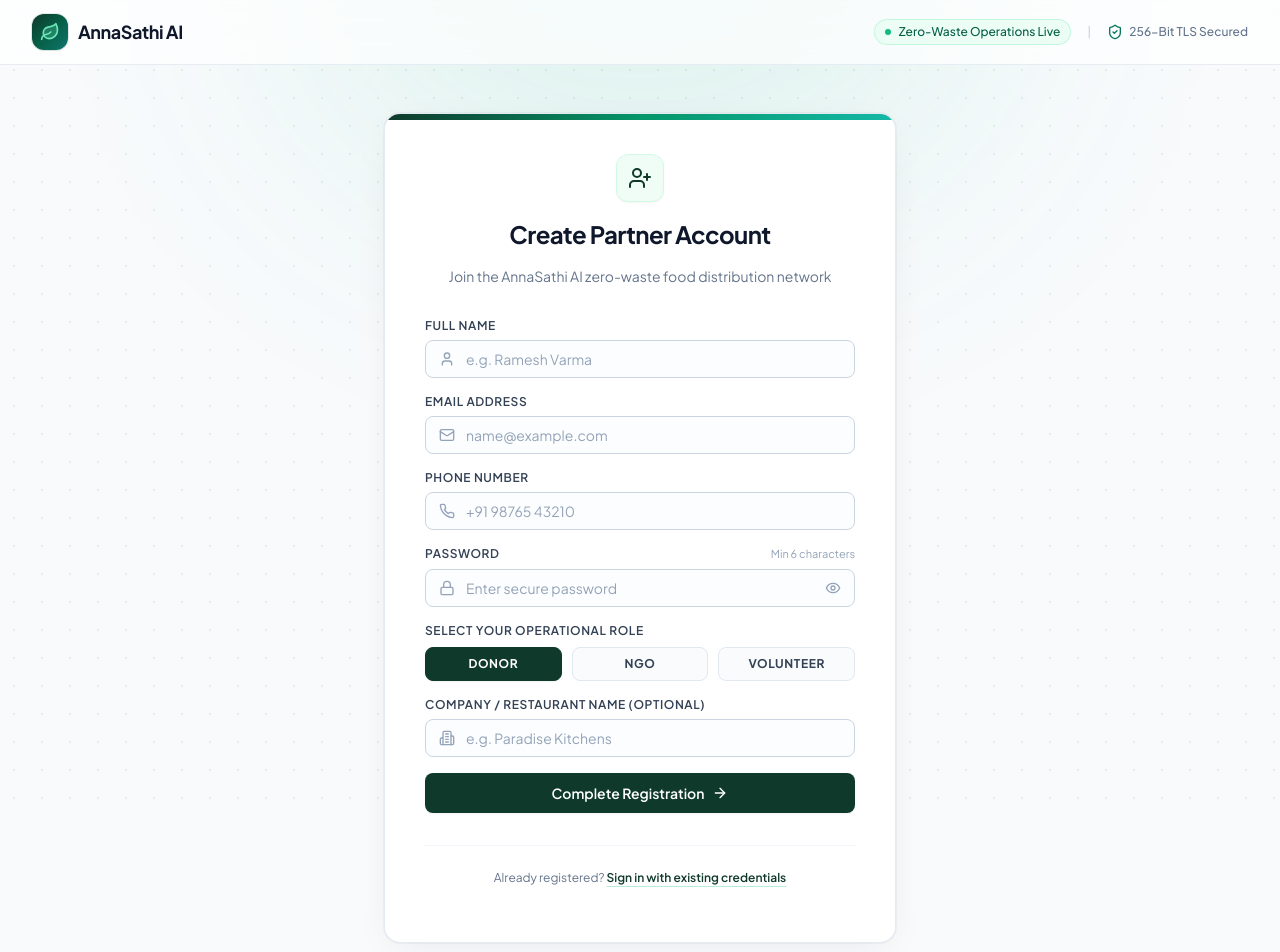
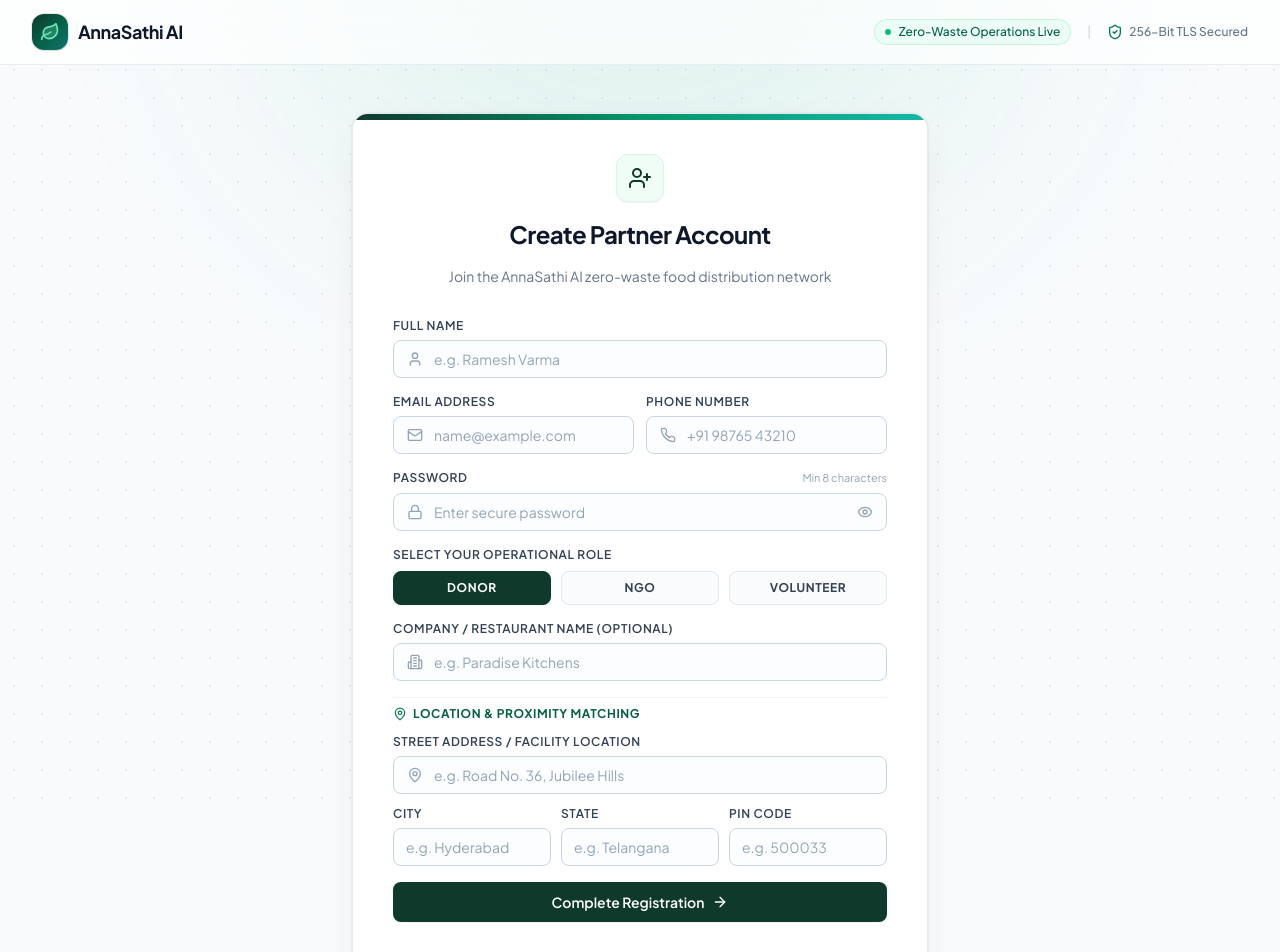
Before and after one commit to MenakaYattapu2006/AnnaSathi-AI, a React (Vite) app in the folder frontend/: page /register in a window 1280 px wide. Shown: the top 952 px of the page. Built offline with nearby package versions, Linux system fonts and the light colour scheme; no server answers.

Commit message:
feat(auth): add street address, city, state, and pincode location fields to registration

```diff
--- a/frontend/src/contexts/AuthContext.tsx
+++ b/frontend/src/contexts/AuthContext.tsx
@@ -94,6 +94,10 @@ export const AuthProvider: React.FC<{ children: React.ReactNode }> = ({ children
           password: userData.password,
           role: userData.role,
           organizationName: userData.organizationName,
+          address: userData.address,
+          city: userData.city,
+          state: userData.state,
+          pincode: userData.pincode,
         });
         if (response?.user) {
           // Registration succeeded. Do NOT auto-login.
--- a/frontend/src/lib/apiClient.ts
+++ b/frontend/src/lib/apiClient.ts
@@ -262,6 +262,10 @@ export const apiClient = {
       password?: string;
       role: string;
       organizationName?: string;
+      address?: string;
+      city?: string;
+      state?: string;
+      pincode?: string;
     }) =>
       request('/auth/register', {
         method: 'POST',
--- a/frontend/src/lib/mockAuthService.ts
+++ b/frontend/src/lib/mockAuthService.ts
@@ -11,7 +11,10 @@ export interface RegisterInput {
   phone?: string;
   role: UserRole;
   organizationName?: string;
+  address?: string;
   city?: string;
+  state?: string;
+  pincode?: string;
 }
 
 /**
--- a/frontend/src/pages/auth/Register.tsx
+++ b/frontend/src/pages/auth/Register.tsx
@@ -12,6 +12,7 @@ import {
   Building2,
   ShieldCheck,
   ArrowRight,
+  MapPin,
 } from 'lucide-react';
 import { useAuth } from '../../contexts/AuthContext';
 import type { UserRole } from '../../types/user';
@@ -25,6 +26,10 @@ const Register: React.FC = () => {
   const [phone, setPhone] = useState('');
   const [password, setPassword] = useState('');
   const [organizationName, setOrganizationName] = useState('');
+  const [address, setAddress] = useState('');
+  const [city, setCity] = useState('');
+  const [state, setState] = useState('');
+  const [pincode, setPincode] = useState('');
   const [role, setRole] = useState<UserRole>('donor');
   const [showPassword, setShowPassword] = useState(false);
   const [error, setError] = useState<string | null>(null);
@@ -42,8 +47,24 @@ const Register: React.FC = () => {
       setError('Please provide a valid email address.');
       return;
     }
-    if (password.length < 6) {
-      setError('Password must be at least 6 characters.');
+    if (password.length < 8) {
+      setError('Password must be at least 8 characters.');
+      return;
+    }
+    if (!address.trim()) {
+      setError('Please enter your street address or facility location.');
+      return;
+    }
+    if (!city.trim()) {
+      setError('Please enter your city.');
+      return;
+    }
+    if (!state.trim()) {
+      setError('Please enter your state.');
+      return;
+    }
+    if (!pincode.trim() || pincode.trim().length < 4) {
+      setError('Please enter a valid postal / PIN code.');
       return;
     }
 
@@ -57,6 +78,10 @@ const Register: React.FC = () => {
         password,
         role,
         organizationName: organizationName.trim() || undefined,
+        address: address.trim(),
+        city: city.trim(),
+        state: state.trim(),
+        pincode: pincode.trim(),
       });
 
       // Redirect to login page - user must authenticate to enter their respective module
@@ -124,7 +149,7 @@ const Register: React.FC = () => {
 
       {/* Main Content Layout */}
       <main className="flex-grow flex items-center justify-center px-4 sm:px-6 py-12 relative z-10">
-        <div className="w-full max-w-lg">
+        <div className="w-full max-w-xl">
           {/* Premium Registration Card */}
           <div className="bg-white rounded-2xl border border-slate-200/90 shadow-premium p-8 sm:p-10 relative overflow-hidden">
             {/* Accent Top Bar */}
@@ -180,6 +205,8 @@ const Register: React.FC = () => {
                 </div>
               </div>
 
+              {/* Email & Phone Grid */}
+              <div className="grid grid-cols-1 sm:grid-cols-2 gap-3">
                 {/* Email Address */}
                 <div>
                   <label
@@ -232,6 +259,7 @@ const Register: React.FC = () => {
                     />
                   </div>
                 </div>
+              </div>
 
               {/* Password */}
               <div>
@@ -242,7 +270,7 @@ const Register: React.FC = () => {
                   >
                     Password
                   </label>
-                  <span className="text-[11px] text-slate-400">Min 6 characters</span>
+                  <span className="text-[11px] text-slate-400">Min 8 characters</span>
                 </div>
                 <div className="relative rounded-lg shadow-xs">
                   <div className="absolute inset-y-0 left-0 pl-3.5 flex items-center pointer-events-none text-slate-400">
@@ -319,6 +347,110 @@ const Register: React.FC = () => {
                 </div>
               )}
 
+              {/* Location Details: Address, City, State, Pincode */}
+              <div className="pt-2 border-t border-slate-100 space-y-3">
+                <div className="flex items-center gap-1.5 text-xs font-bold uppercase tracking-wider text-emerald-800">
+                  <MapPin className="w-3.5 h-3.5 text-emerald-700" />
+                  <span>Location &amp; Proximity Matching</span>
+                </div>
+
+                {/* Street Address */}
+                <div>
+                  <label
+                    htmlFor="register-address"
+                    className="block text-xs font-semibold text-slate-700 uppercase tracking-wider mb-1.5"
+                  >
+                    Street Address / Facility Location
+                  </label>
+                  <div className="relative rounded-lg shadow-xs">
+                    <div className="absolute inset-y-0 left-0 pl-3.5 flex items-center pointer-events-none text-slate-400">
+                      <MapPin className="w-4 h-4" />
+                    </div>
+                    <input
+                      id="register-address"
+                      type="text"
+                      required
+                      value={address}
+                      onChange={(e) => {
+                        setAddress(e.target.value);
+                        setError(null);
+                      }}
+                      placeholder="e.g. Road No. 36, Jubilee Hills"
+                      className="block w-full pl-10 pr-3.5 py-2 text-sm text-slate-900 border border-slate-300 rounded-lg focus:border-brand-900 focus:ring-2 focus:ring-brand-900/20 bg-slate-50/40 hover:bg-white transition-all placeholder:text-slate-400 outline-none"
+                    />
+                  </div>
+                </div>
+
+                {/* City, State & Pincode Grid */}
+                <div className="grid grid-cols-1 sm:grid-cols-3 gap-2.5">
+                  {/* City */}
+                  <div>
+                    <label
+                      htmlFor="register-city"
+                      className="block text-xs font-semibold text-slate-700 uppercase tracking-wider mb-1.5"
+                    >
+                      City
+                    </label>
+                    <input
+                      id="register-city"
+                      type="text"
+                      required
+                      value={city}
+                      onChange={(e) => {
+                        setCity(e.target.value);
+                        setError(null);
+                      }}
+                      placeholder="e.g. Hyderabad"
+                      className="block w-full px-3 py-2 text-sm text-slate-900 border border-slate-300 rounded-lg focus:border-brand-900 focus:ring-2 focus:ring-brand-900/20 bg-slate-50/40 hover:bg-white transition-all placeholder:text-slate-400 outline-none"
+                    />
+                  </div>
+
+                  {/* State */}
+                  <div>
+                    <label
+                      htmlFor="register-state"
+                      className="block text-xs font-semibold text-slate-700 uppercase tracking-wider mb-1.5"
+                    >
+                      State
+                    </label>
+                    <input
+                      id="register-state"
+                      type="text"
+                      required
+                      value={state}
+                      onChange={(e) => {
+                        setState(e.target.value);
+                        setError(null);
+                      }}
+                      placeholder="e.g. Telangana"
+                      className="block w-full px-3 py-2 text-sm text-slate-900 border border-slate-300 rounded-lg focus:border-brand-900 focus:ring-2 focus:ring-brand-900/20 bg-slate-50/40 hover:bg-white transition-all placeholder:text-slate-400 outline-none"
+                    />
+                  </div>
+
+                  {/* Pincode */}
+                  <div>
+                    <label
+                      htmlFor="register-pincode"
+                      className="block text-xs font-semibold text-slate-700 uppercase tracking-wider mb-1.5"
+                    >
+                      PIN Code
+                    </label>
+                    <input
+                      id="register-pincode"
+                      type="text"
+                      required
+                      value={pincode}
+                      onChange={(e) => {
+                        setPincode(e.target.value);
+                        setError(null);
+                      }}
+                      placeholder="e.g. 500033"
+                      className="block w-full px-3 py-2 text-sm text-slate-900 border border-slate-300 rounded-lg focus:border-brand-900 focus:ring-2 focus:ring-brand-900/20 bg-slate-50/40 hover:bg-white transition-all placeholder:text-slate-400 outline-none"
+                    />
+                  </div>
+                </div>
+              </div>
+
               {/* Submit Button */}
               <button
                 type="submit"
```
Lines whose indentation alone changed are shown as unchanged.
